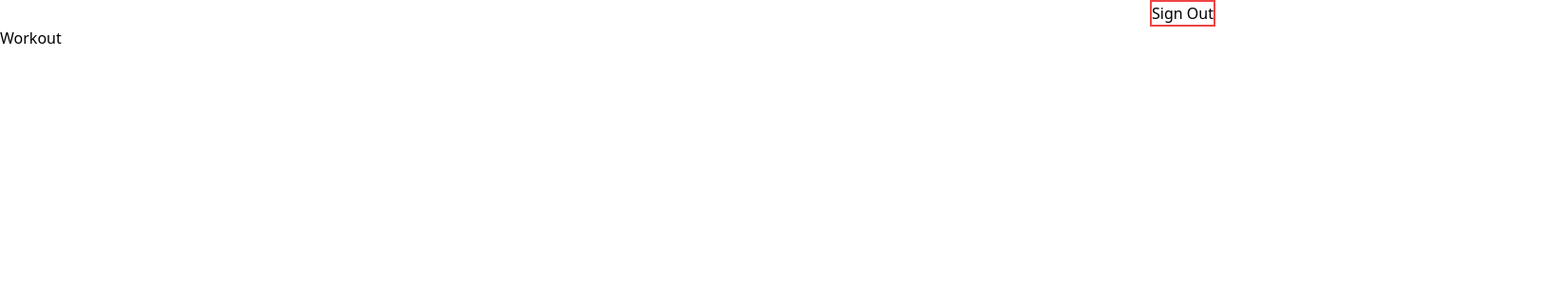
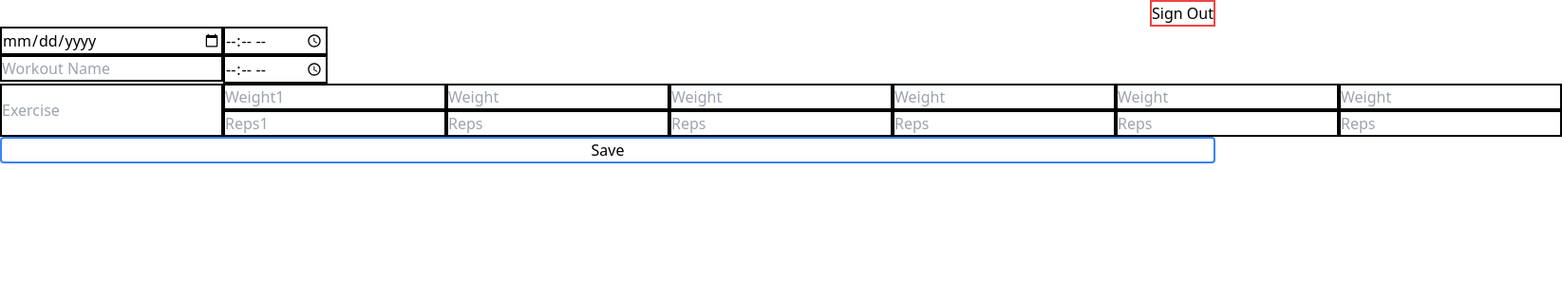
Before and after one commit to MarkCarson777/fitness-tracker, a React (Vite) app: page /workout in a window 1280 px wide. Shown: the top 300 px of the page at 95% size, 1645 px wide, since content can reach past the window. Built offline with nearby package versions, Linux system fonts and the light colour scheme; no server answers; sample sign-in values are in the browser's storage.

Commit message:
started building WorkoutRecord

```diff
--- a/src/components/FormInput/index.tsx
+++ b/src/components/FormInput/index.tsx
@@ -5,17 +5,19 @@ import { Field } from "formik";
 type FormInputProps = {
   name: string;
   type: string;
-  autoComplete: string;
+  placeholder?: string;
+  autoComplete?: string;
   className?: string;
 };
 
 export function FormInput(props: FormInputProps) {
-  const { name, type, autoComplete, className } = props;
+  const { name, type, placeholder, autoComplete, className } = props;
 
   return (
     <Field
       name={name}
       type={type}
+      placeholder={placeholder}
       autoComplete={autoComplete}
       className={clsx("border-2 border-black", className)}
     />
--- a/src/containers/WorkoutRecord/index.tsx
+++ b/src/containers/WorkoutRecord/index.tsx
@@ -1,3 +1,87 @@
+import { Form, Formik } from "formik";
+
+import { Button } from "../../components/Button";
+import { FormInput } from "../../components/FormInput";
+
 export function WorkoutRecord() {
-  return <h1>Workout</h1>;
+  return (
+    <Formik
+      initialValues={{}}
+      validationSchema={{}}
+      onSubmit={(values) => {
+        console.log("formValues", values);
+      }}
+    >
+      {({ isSubmitting }) => (
+        <Form className="flex flex-col">
+          <div className="flex">
+            <div className="flex flex-col">
+              <FormInput type="date" name="date" />
+              <FormInput type="text" name="name" placeholder="Workout Name" />
+            </div>
+            <div className="flex flex-col">
+              <FormInput type="time" name="start" />
+              <FormInput type="time" name="finish" />
+            </div>
+          </div>
+          <div className="flex">
+            <FormInput type="text" name="exerciseName" placeholder="Exercise" />
+            <div className="flex">
+              <div>
+                <FormInput
+                  type="number"
+                  name="weightOne"
+                  placeholder="Weight1"
+                />
+                <FormInput type="number" name="repsOne" placeholder="Reps1" />
+              </div>
+              <div>
+                <FormInput
+                  type="number"
+                  name="weightTwo"
+                  placeholder="Weight"
+                />
+                <FormInput type="number" name="repsTwo" placeholder="Reps" />
+              </div>
+              <div>
+                <FormInput
+                  type="number"
+                  name="weightThree"
+                  placeholder="Weight"
+                />
+                <FormInput type="number" name="repsThree" placeholder="Reps" />
+              </div>
+              <div>
+                <FormInput
+                  type="number"
+                  name="weightFour"
+                  placeholder="Weight"
+                />
+                <FormInput type="number" name="repsFour" placeholder="Reps" />
+              </div>
+              <div>
+                <FormInput
+                  type="number"
+                  name="weightFive"
+                  placeholder="Weight"
+                />
+                <FormInput type="number" name="repsFive" placeholder="Reps" />
+              </div>
+              <div>
+                <FormInput
+                  type="number"
+                  name="weightSix"
+                  placeholder="Weight"
+                />
+                <FormInput type="number" name="repsSix" placeholder="Reps" />
+              </div>
+            </div>
+          </div>
+          <Button type="submit" disabled={isSubmitting}>
+            <span>Save</span>
+          </Button>
+        </Form>
+      )}
+    </Formik>
+  );
 }
```
Also changed, not shown: src/components/Set/index.tsx (added).
